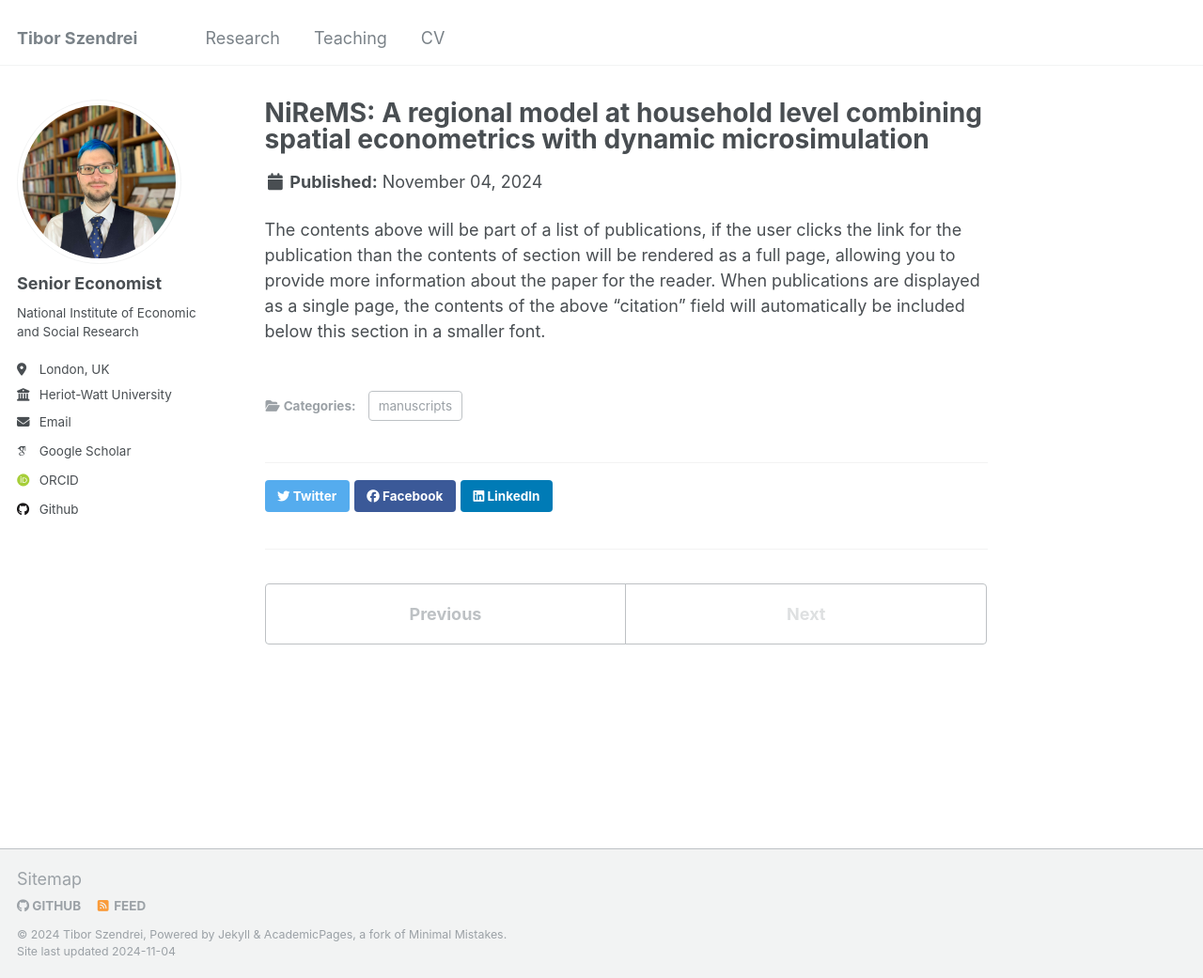
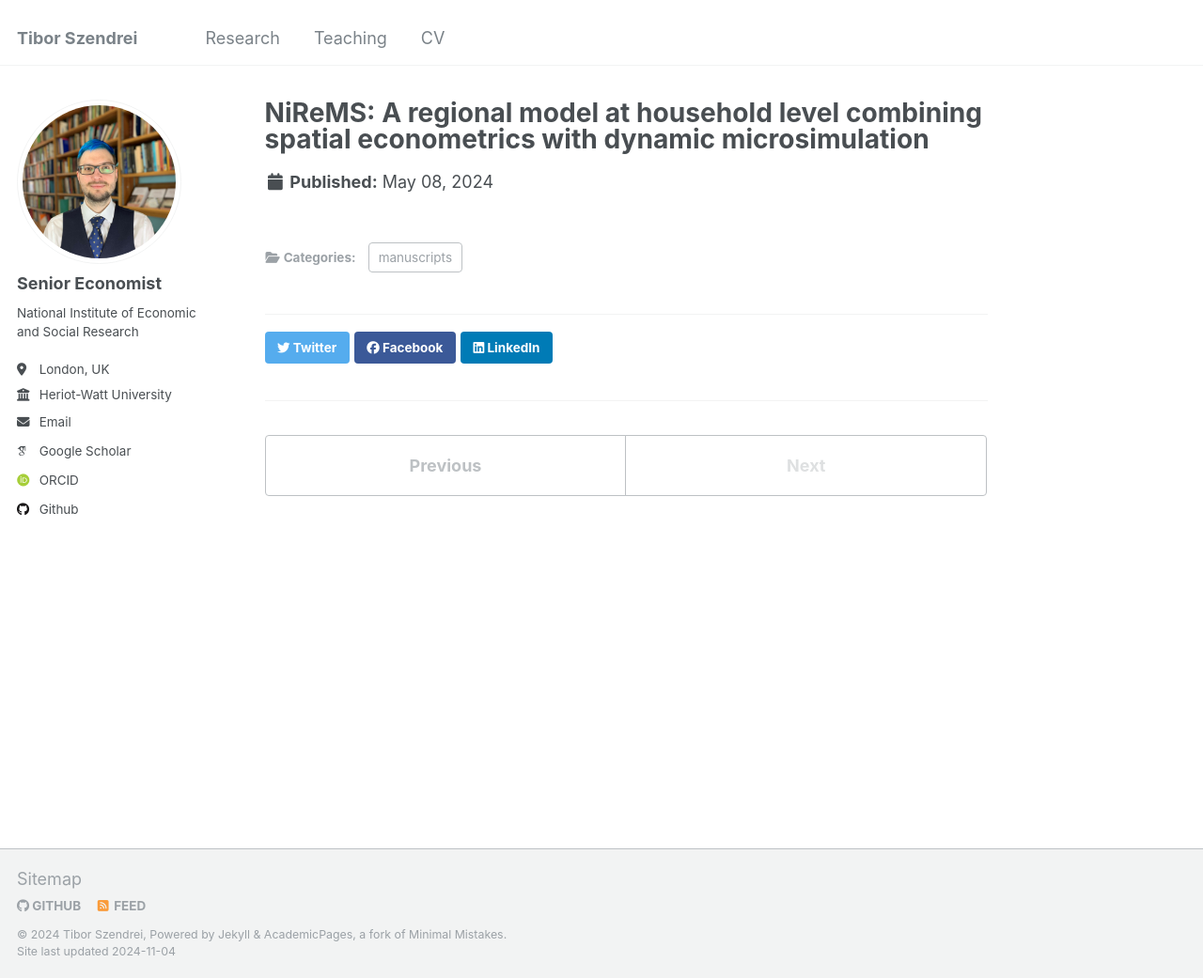
Before and after one commit to econometibi/econometibi.github.io, a Jekyll site: the page built from _publications/Nirems.md, in a window 1280 px wide and 1041 px high. Shown: the whole window at 94% size. Built offline with Jekyll 4.4.1, drawn with Linux system fonts in a browser that asks for light colours; some web fonts are replaced.

Commit message:
Update Nirems.md

```diff
--- a/_publications/Nirems.md
+++ b/_publications/Nirems.md
@@ -2,6 +2,6 @@
 title: "NiReMS: A regional model at household level combining spatial econometrics with dynamic microsimulation"
 collection: publications
 category: manuscripts
+paperurl: 'https://doi.org/10.1080/17421772.2024.2333978'
+date: 2024-05-08
 ---
-
-The contents above will be part of a list of publications, if the user clicks the link for the publication than the contents of section will be rendered as a full page, allowing you to provide more information about the paper for the reader. When publications are displayed as a single page, the contents of the above "citation" field will automatically be included below this section in a smaller font.
```
